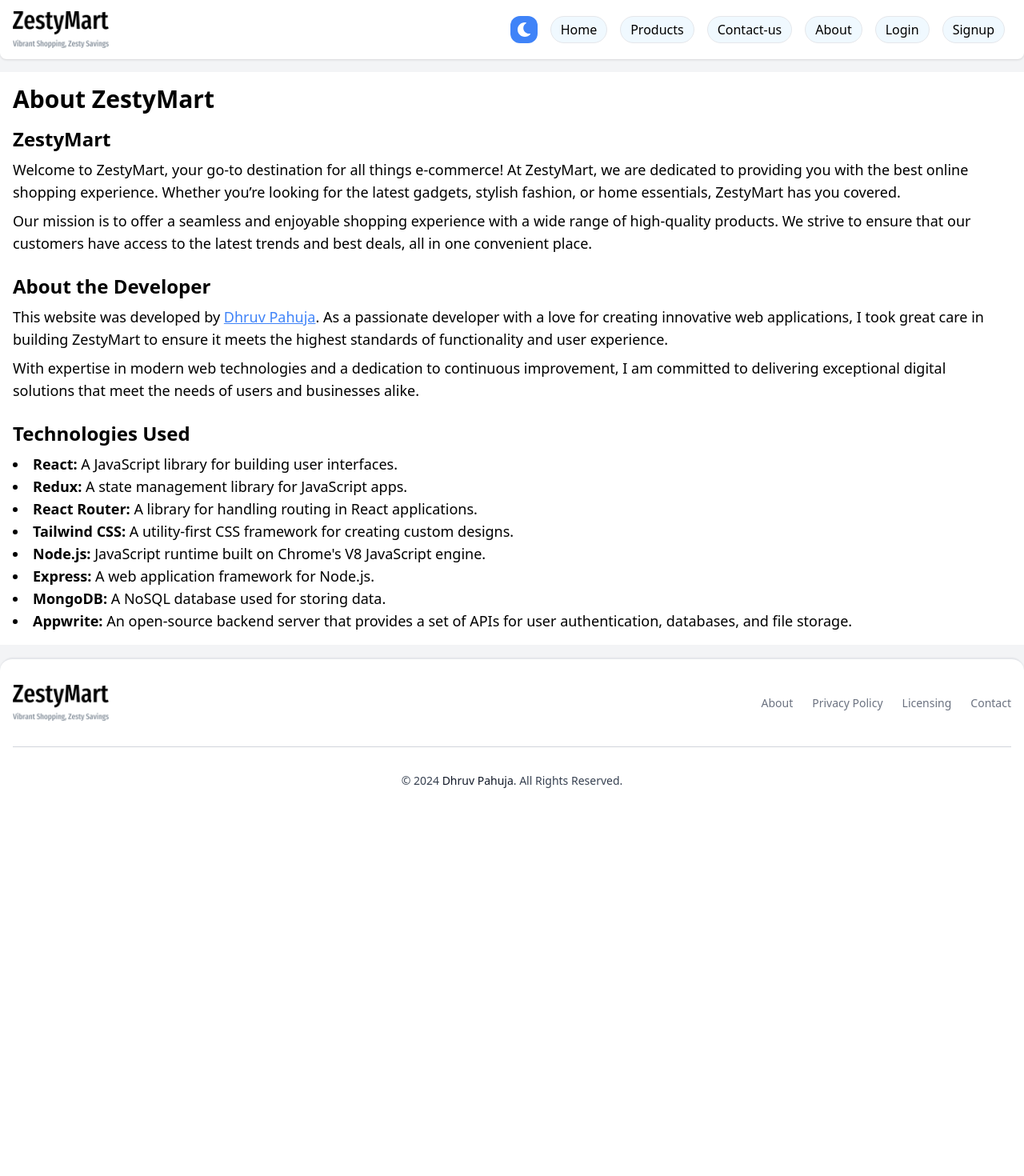
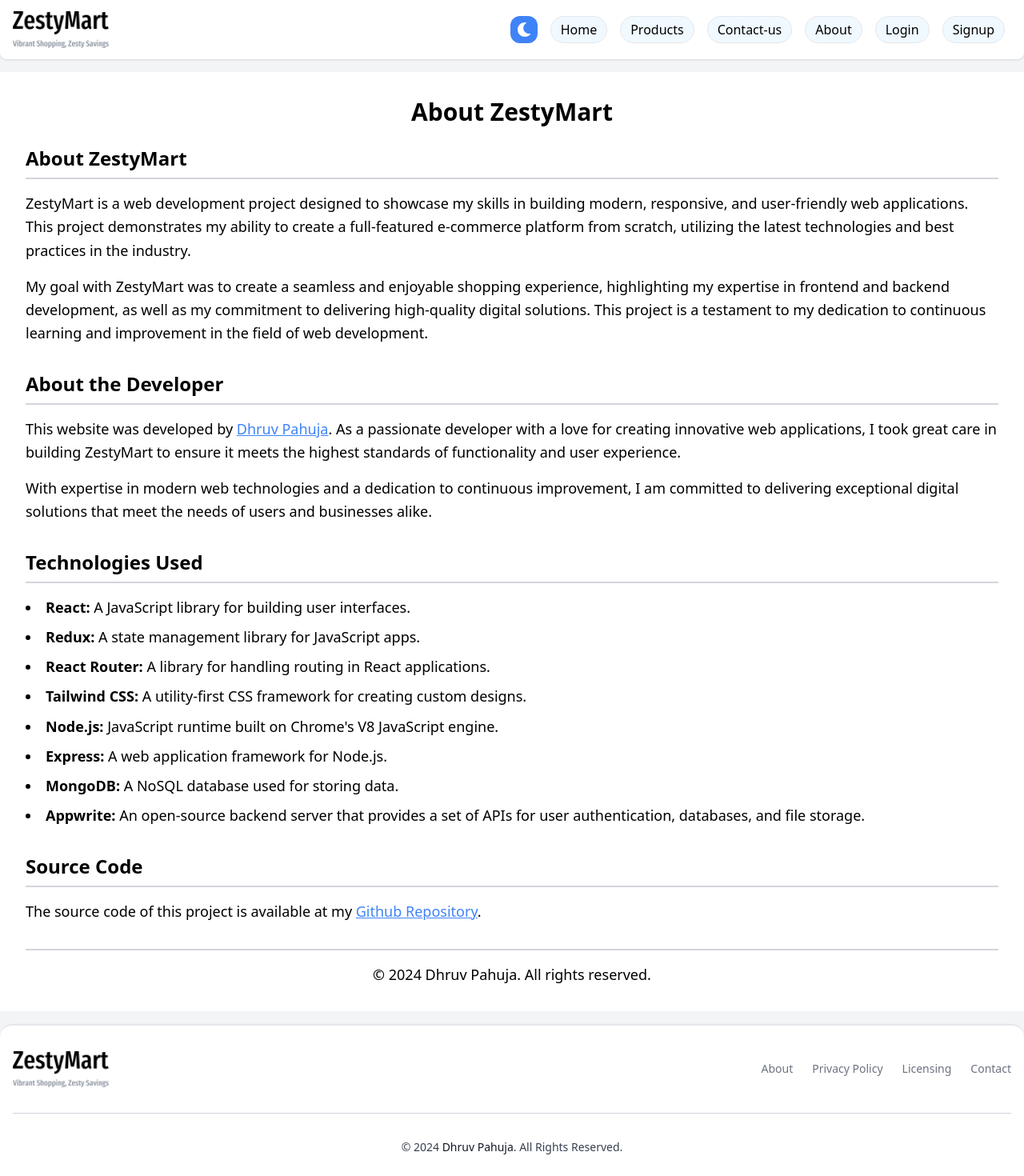
Before and after one commit to Dhruv-pahuja/ZestyMart, a React (Vite) app: page /about in a window 1280 px wide. Shown: the top 1470 px of the page at 80% size. Before the commit the page ends 1018 px from the top, so only its background shows below. Built offline with nearby package versions, Linux system fonts and the light colour scheme; no server answers.

Commit message:
update about component

```diff
--- a/src/components/AboutComponent.jsx
+++ b/src/components/AboutComponent.jsx
@@ -1,33 +1,33 @@
 import React from 'react';
 
-const AboutComponent = () => {
+const About = () => {
   return (
-    <div className="container mx-auto p-4 bg-white dark:bg-gray-900 text-black dark:text-white">
-      <h1 className="text-3xl font-bold mb-4">About ZestyMart</h1>
+    <div className="container mx-auto p-4 sm:p-6 lg:p-8 bg-white dark:bg-gray-900 text-black dark:text-white min-h-screen">
+      <h1 className="text-3xl font-bold mb-6 text-center">About ZestyMart</h1>
 
-      <section className="mb-6">
-        <h2 className="text-2xl font-semibold mb-2">ZestyMart</h2>
-        <p className="text-lg">
-          Welcome to ZestyMart, your go-to destination for all things e-commerce! At ZestyMart, we are dedicated to providing you with the best online shopping experience. Whether you’re looking for the latest gadgets, stylish fashion, or home essentials, ZestyMart has you covered.
+      <section className="mb-8">
+        <h2 className="text-2xl font-semibold mb-4 border-b-2 border-gray-300 dark:border-gray-700 pb-2">About ZestyMart</h2>
+        <p className="text-lg leading-relaxed mb-4">
+          ZestyMart is a web development project designed to showcase my skills in building modern, responsive, and user-friendly web applications. This project demonstrates my ability to create a full-featured e-commerce platform from scratch, utilizing the latest technologies and best practices in the industry.
         </p>
-        <p className="text-lg mt-2">
-          Our mission is to offer a seamless and enjoyable shopping experience with a wide range of high-quality products. We strive to ensure that our customers have access to the latest trends and best deals, all in one convenient place.
+        <p className="text-lg leading-relaxed">
+          My goal with ZestyMart was to create a seamless and enjoyable shopping experience, highlighting my expertise in frontend and backend development, as well as my commitment to delivering high-quality digital solutions. This project is a testament to my dedication to continuous learning and improvement in the field of web development.
         </p>
       </section>
 
-      <section className="mb-6">
-        <h2 className="text-2xl font-semibold mb-2">About the Developer</h2>
-        <p className="text-lg">
-          This website was developed by <a href="https://github.com/Dhruv-pahuja" target='blank' className='text-blue-500 underline'>Dhruv Pahuja</a>. As a passionate developer with a love for creating innovative web applications, I took great care in building ZestyMart to ensure it meets the highest standards of functionality and user experience.
+      <section className="mb-8">
+        <h2 className="text-2xl font-semibold mb-4 border-b-2 border-gray-300 dark:border-gray-700 pb-2">About the Developer</h2>
+        <p className="text-lg leading-relaxed mb-4">
+          This website was developed by <a href="https://github.com/Dhruv-pahuja" target="_blank" rel="noopener noreferrer" className='underline text-blue-500'>Dhruv Pahuja</a>. As a passionate developer with a love for creating innovative web applications, I took great care in building ZestyMart to ensure it meets the highest standards of functionality and user experience.
         </p>
-        <p className="text-lg mt-2">
+        <p className="text-lg leading-relaxed">
           With expertise in modern web technologies and a dedication to continuous improvement, I am committed to delivering exceptional digital solutions that meet the needs of users and businesses alike.
         </p>
       </section>
 
-      <section>
-        <h2 className="text-2xl font-semibold mb-2">Technologies Used</h2>
-        <ul className="list-disc list-inside text-lg">
+      <section className="mb-8">
+        <h2 className="text-2xl font-semibold mb-4 border-b-2 border-gray-300 dark:border-gray-700 pb-2">Technologies Used</h2>
+        <ul className="list-disc list-inside text-lg leading-relaxed space-y-2">
           <li><strong>React:</strong> A JavaScript library for building user interfaces.</li>
           <li><strong>Redux:</strong> A state management library for JavaScript apps.</li>
           <li><strong>React Router:</strong> A library for handling routing in React applications.</li>
@@ -38,8 +38,21 @@ const AboutComponent = () => {
           <li><strong>Appwrite:</strong> An open-source backend server that provides a set of APIs for user authentication, databases, and file storage.</li>
         </ul>
       </section>
+
+      <section className="mb-8">
+        <h2 className="text-2xl font-semibold mb-4 border-b-2 border-gray-300 dark:border-gray-700 pb-2">Source Code</h2>
+        <p className="text-lg leading-relaxed">
+          The source code of this project is available at my <a href="https://github.com/Dhruv-pahuja/ZestyMart" target="_blank" rel="noopener noreferrer" className='underline text-blue-500'>Github Repository</a>.
+        </p>
+      </section>
+
+      <footer className="mt-8 border-t-2 border-gray-300 dark:border-gray-700 pt-4 text-center">
+        <p className="text-lg">
+          © 2024 Dhruv Pahuja. All rights reserved.
+        </p>
+      </footer>
     </div>
   );
 };
 
-export default AboutComponent;
+export default About;
```
